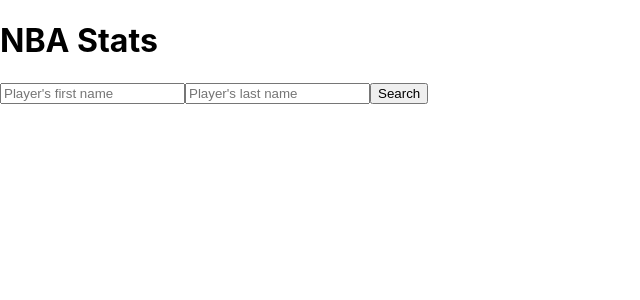
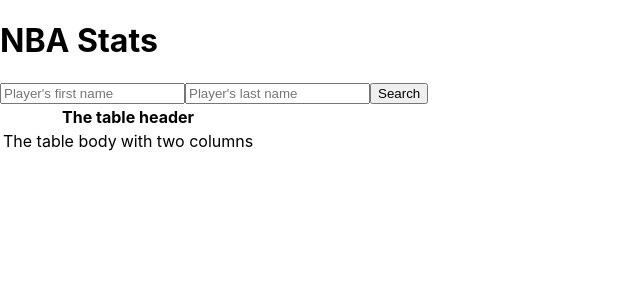
Before and after one commit to ericwm76/nba-stats, a React (Create React App) app: page /player/1 in a window 1280 px wide. Shown: the top 300 px of the page, without its empty margins (0-640 px from the left). Built offline with nearby package versions, Linux system fonts and the light colour scheme.

Commit message:
Route user to Player Details page when View Player Stats button is clicked

```diff
--- a/src/containers/App/App.js
+++ b/src/containers/App/App.js
@@ -4,6 +4,7 @@
 import { bindActionCreators } from 'redux';
 import NavBar from '../NavBar/NavBar'
 import Main from '../Main/Main'
+import PlayerStats from '../PlayerStats/PlayerStats'
 
 class App extends Component {
   constructor() {
@@ -18,6 +19,7 @@
       <div className="App">
         <NavBar />
         <Route exact path="/" render={() => <Main />} />
+        <Route exact path="/player/:id" component={PlayerStats} />
       </div>
     )
   }
--- a/src/containers/Card/Card.js
+++ b/src/containers/Card/Card.js
@@ -1,13 +1,8 @@
 import React from 'react';
-import { getPlayerSeasonAvgs } from '../../apiCalls/apiCalls'
+import { Link } from 'react-router-dom';
+import { getPlayerSeasonAvgs } from '../../apiCalls/apiCalls';
 
 export const Card = ({ player }) => {
-  const getStats = async (e, id) => {
-    e.preventDefault();
-    let avgs = await getPlayerSeasonAvgs(id);
-    console.log(avgs)
-    return avgs;
-  }
 
   return (
     <div>
@@ -17,7 +12,9 @@
       <h3>Weight: {player.weight_pounds} lbs</h3>
       <h3>Position: {player.position}</h3>
       <div className="card-footer">
-        <button onClick={(e) => getStats(e, player.id)}>View Stats</button>
+        <Link to={`/player/${player.id}`}>
+          <button>View Stats</button>
+        </Link>
         <button>X</button>
       </div>
     </div>
--- /dev/null
+++ b/src/containers/PlayerStats/PlayerStats.js
@@ -0,0 +1,53 @@
+import React, { Component } from 'react';
+import { connect } from 'react-redux';
+import { getPlayerSeasonAvgs } from '../../apiCalls/apiCalls'
+
+export class PlayerStats extends Component {
+  constructor() {
+    super();
+    this.state = {
+
+    }
+  }
+
+  componentDidMount() {
+    const getStats = async (e, id) => {
+      e.preventDefault();
+      let avgs = await getPlayerSeasonAvgs(id);
+      console.log(avgs)
+      return avgs;
+    }
+  }
+
+
+
+  render() {
+    const { id } = this.props.match.params;
+    const { players } = this.props;
+    const player = players.find(player =>
+      player.player_id === parseInt(id)
+    );
+
+    return (
+      <table>
+      <thead>
+        <tr>
+          <th colspan="2">The table header</th>
+        </tr>
+      </thead>
+      <tbody>
+        <tr>
+          <td>The table body</td>
+          <td>with two columns</td>
+        </tr>
+      </tbody>
+    </table>
+  )
+}
+}
+
+const mapStateToProps = ({players}) => ({
+  players
+})
+
+export default connect(mapStateToProps)(PlayerStats)
```
Also changed, not shown: src/containers/PlayerStats/PlayerStats.scss (added), 1 other file (tests, documents, lock files or other folders).
